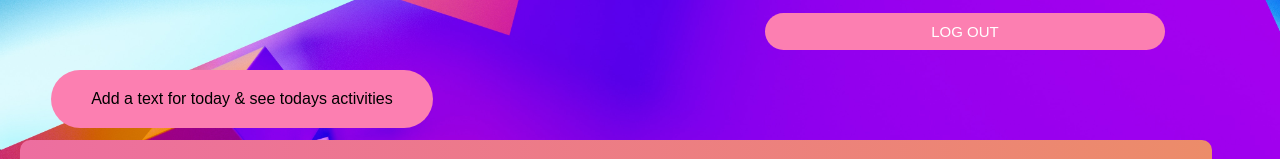
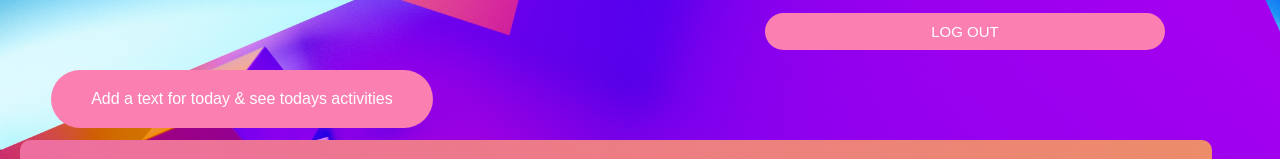
Before and after one commit to lenaimdahl/fun-fair-frontend, a React (Create React App) app: page /profile in a window 1280 px wide. Shown: the part 590-749 px from the top of the page. Built offline with nearby package versions, Linux system fonts and the light colour scheme; no server answers.

Commit message:
added button style

```diff
--- a/src/css/App.css
+++ b/src/css/App.css
@@ -6,6 +6,15 @@ body {
   color: white;
   /* margin: 0 !important; */
   margin-bottom: 100px;
+}
+.button {
+  color: white;
+  margin-top: 20px;
+  background-color: #fc7fb1;
+  border: none;
+  border-radius: 40px;
+  padding: 20px 40px;
+  font-size: 12pt;
 }
 .calendar-flex {
   display: flex;
@@ -146,7 +155,7 @@ body {
 
 .btn-show-form:hover,
 .add-event-today-form button:hover,
-.new-event-form button:hover ,
+.new-event-form button:hover,
 .signup-page form button:hover,
 .login-page form button:hover,
 .log-in-bottom button:hover,
--- a/src/pages/DayView.jsx
+++ b/src/pages/DayView.jsx
@@ -17,10 +17,9 @@ function DayView() {
 
   return (
     <div>
-      DayView
       <div></div>
       {!showTextSection && (
-        <button onClick={handleAddTextClick}>
+        <button className="button" onClick={handleAddTextClick}>
           <p>Add a new Text Entry for today</p>
         </button>
       )}
--- a/src/pages/Profile.jsx
+++ b/src/pages/Profile.jsx
@@ -26,7 +26,7 @@ function Profile() {
       </div>
       <div>
         <Link to={"/day-view"}>
-          <button className="logout-button">
+          <button className="button">
             Add a text for today & see todays activities
           </button>
         </Link>
```
Lines whose indentation alone changed are shown as unchanged.
